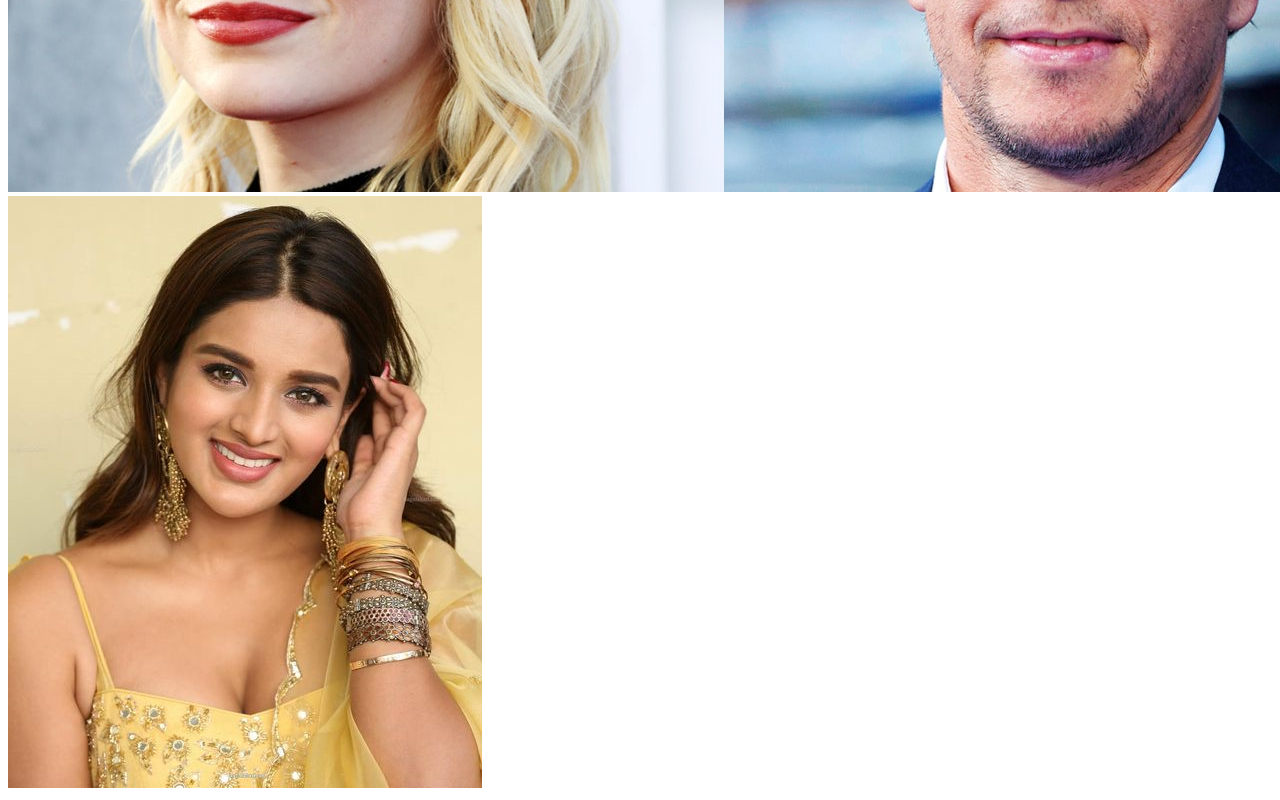
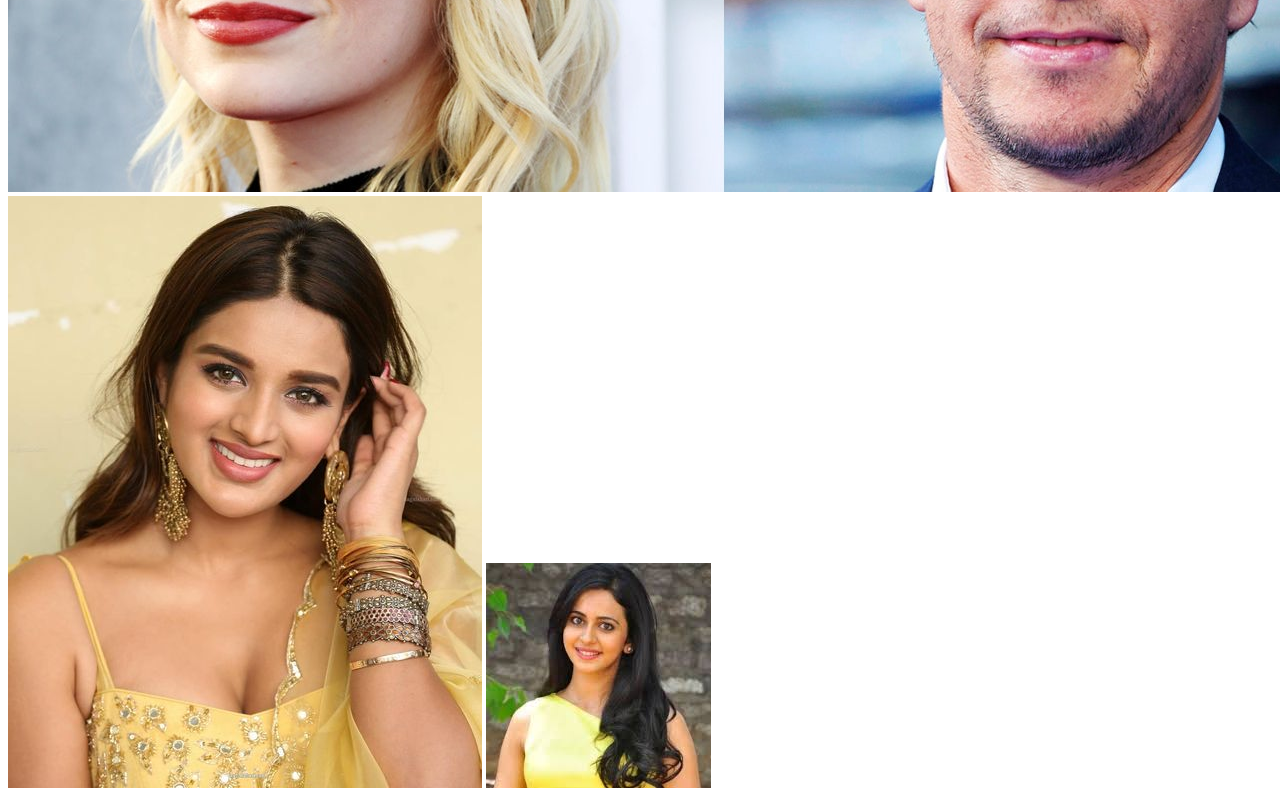
Before and after one commit to masudulhaque97/second-website-repo, a plain HTML site: page index.html in a window 1280 px wide. Shown: the part 537-1337 px from the top of the page. Drawn offline with Linux system fonts and the light colour scheme; files whose address does not match are found by name.

Commit message:
added new image

```diff
--- a/index.html
+++ b/index.html
@@ -11,6 +11,7 @@
     <p>Here you can write a paragraph</p>
     <img src="C:/Projects Programming Hero/Second-website-repo/images/img5.jpg" alt="Picture of an actress">
     <img src="C:/Projects Programming Hero/Second-website-repo/images/img6.jpg" alt="Picture of an actress">
+    <img src="C:/Projects Programming Hero/Second-website-repo/images/img7.jpg" alt="Picture of an actress">
 
 </body>
 </html>
```
